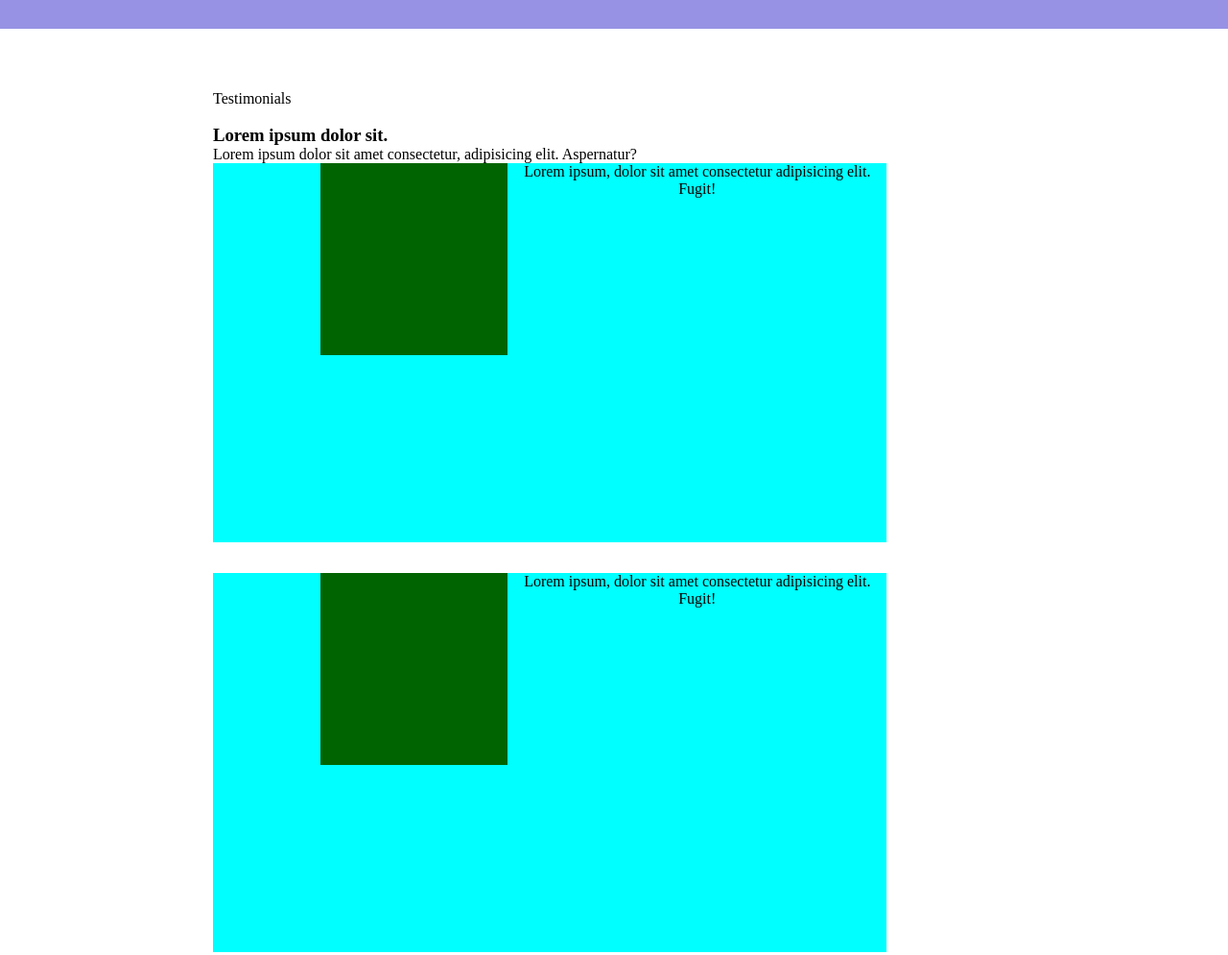
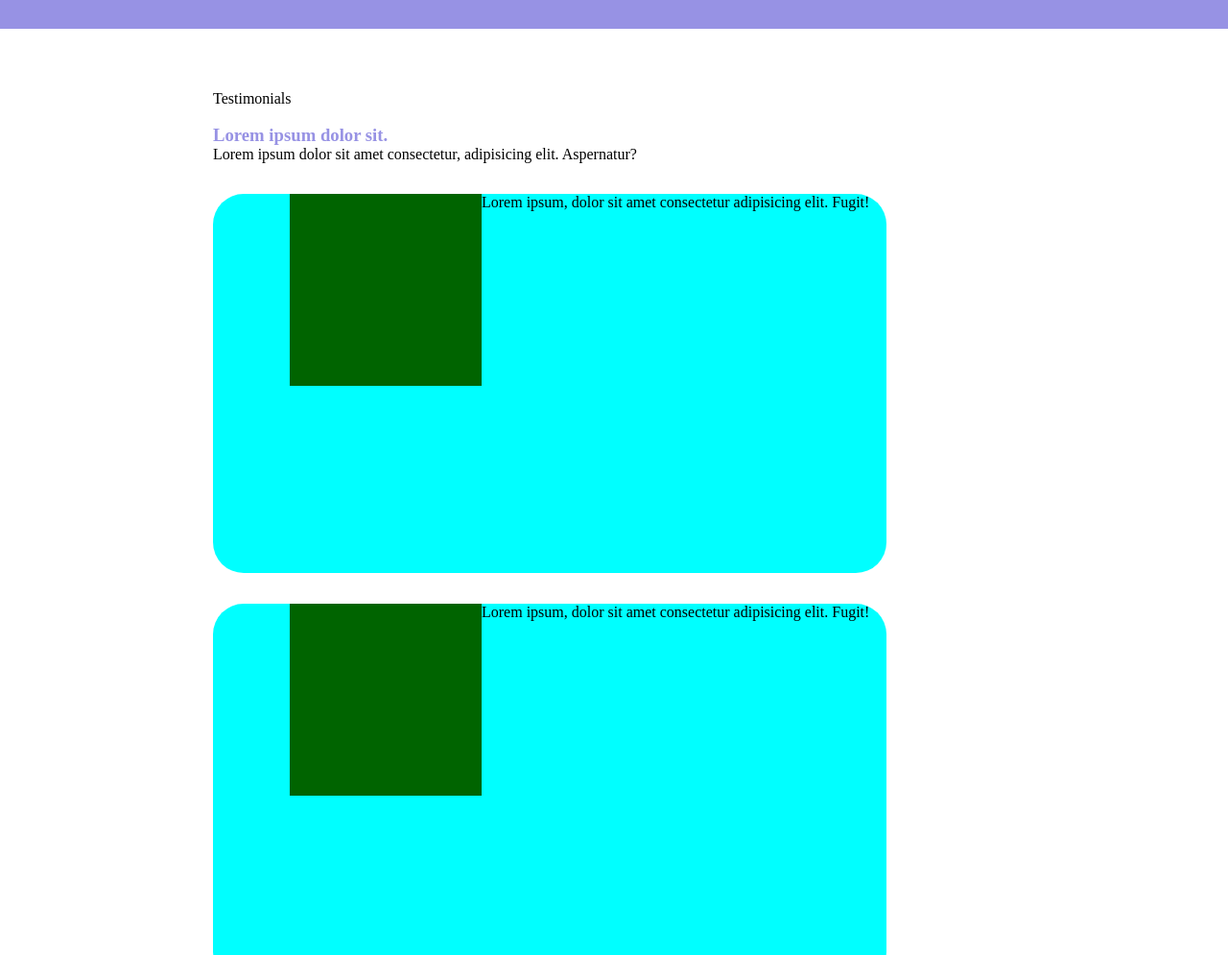
Before and after one commit to FrancescoLoCasto/htmlcss-responsive-layout, a plain HTML site: page index.html in a window 1280 px wide. Shown: the part 1345-2340 px from the top of the page at 96% size. Drawn offline with Linux system fonts and the light colour scheme.

Commit message:
last update responsive

```diff
--- a/css/style.css
+++ b/css/style.css
@@ -84,21 +84,25 @@
 .img-text-two{
     background-color: rgb(255, 255, 255);
     border-radius: 2rem;
+    height: 344px;
+    text-align: center;
 }
 
 .img-text-box{
     background-color: aqua;
     text-align: center;
-    display: flex;
+    display: inline-block;
     height: 395px;
     width: 84%;
+    border-radius: 2rem;
+    margin-top: 2rem;
 }
 
 .img-box{
     width: 200px;
     height: 200px;
     background-color: darkgreen;
-    margin-left: 7rem;
+    margin-left: 5rem;
 }
 
 .testimonial-info{
@@ -108,8 +112,19 @@
 .card-benefit{
     width: 75%;
     height: 355px;
-    background-color: blue;
+    background-color: white;
     margin-bottom: 2rem;
+    border-radius: 2rem;
+}
+
+.text-card{
+    color: #929292;
+    padding: 2rem;
+    font-size: 1.5rem;
+}
+
+.text-card h2,h3{
+    color: #9792e4;
 }
 
 .title-text{
@@ -169,7 +184,15 @@
         margin: 0;
     }
 
-
+    .img-text-box{
+        background-color: aqua;
+        text-align: center;
+        display: flex;
+        height: 395px;
+        width: 84%;
+        border-radius: 2rem;
+        margin-top: 2rem;
+    }
 
 
 
```
Also changed, not shown: index.html (+18 -0 lines).
